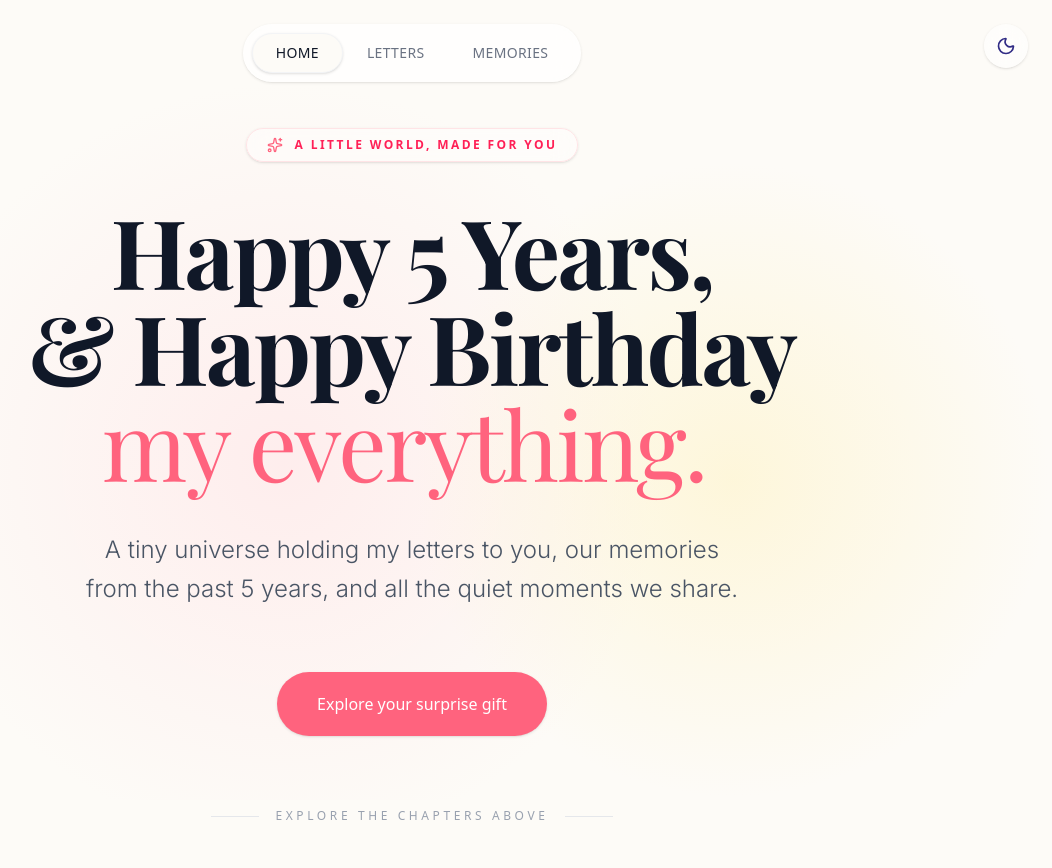
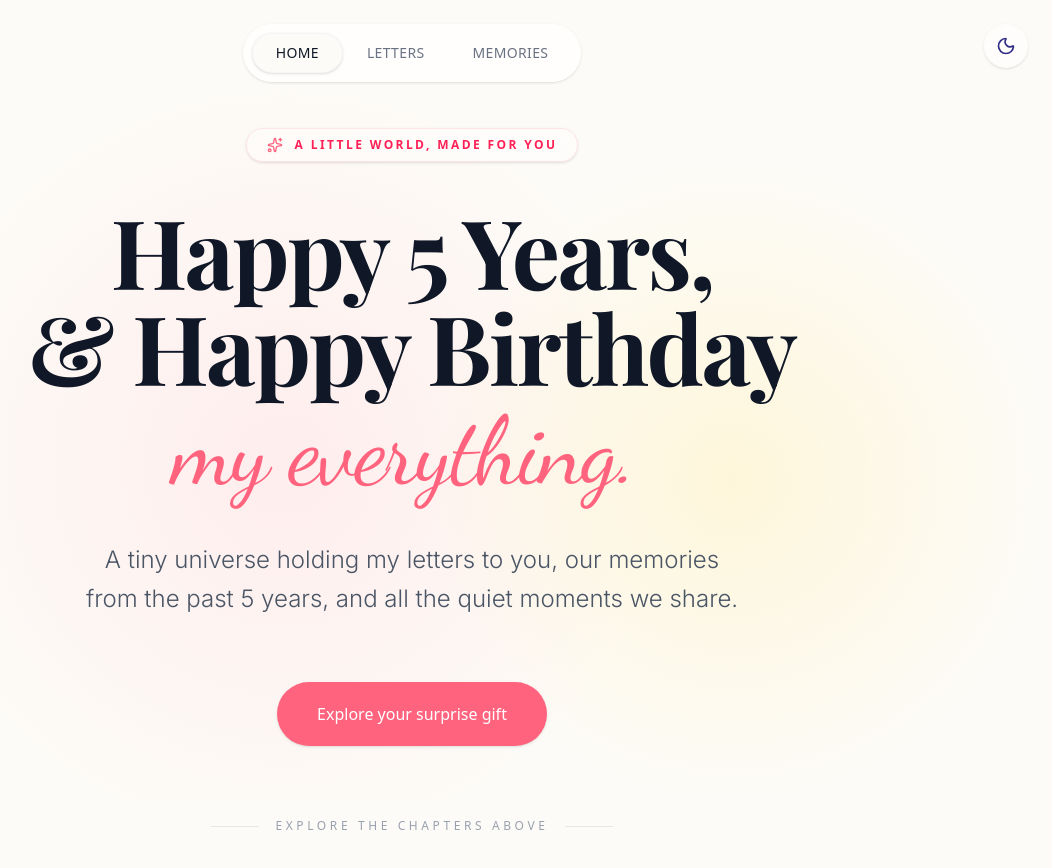
Before and after one commit to zaidh-mech/birthday-website, a Next.js app: page / in a window 1280 px wide. Shown: the top 868 px of the page, without its empty margins (228-1280 px from the left). Built offline with nearby package versions, Linux system fonts and the light colour scheme; a web font is replaced by a local one.

Commit message:
fix: restore beautiful cursive font by using correct tailwind variable name

```diff
--- a/src/app/gift/GiftInteractive.tsx
+++ b/src/app/gift/GiftInteractive.tsx
@@ -444,7 +444,7 @@ export default function GiftInteractive() {
                     </div>
 
                     <div className="mt-10 mb-2 text-center">
-                      <p className="font-dancing text-4xl text-[#A67C00] dark:text-[#D4AF37]">I can&apos;t wait to celebrate with you!</p>
+                      <p className="font-cursive text-4xl text-[#A67C00] dark:text-[#D4AF37]">I can&apos;t wait to celebrate with you!</p>
                     </div>
                   </div>
                 </div>
--- a/src/app/page.tsx
+++ b/src/app/page.tsx
@@ -39,7 +39,7 @@ export default function Home() {
         <motion.h1 variants={itemVars} className="font-serif text-5xl md:text-7xl lg:text-8xl font-bold tracking-tight leading-none transition-colors duration-1000 text-gray-900 dark:text-gray-100">
           Happy 5 Years,<br />
           & Happy Birthday <br />
-          <span className="font-dancing font-normal pr-4 transition-colors duration-1000 text-rose-400 dark:text-purple-300">my everything.</span>
+          <span className="font-cursive font-normal pr-4 transition-colors duration-1000 text-rose-400 dark:text-purple-300">my everything.</span>
         </motion.h1>
 
         <motion.p variants={itemVars} className="font-sans text-xl md:text-2xl leading-relaxed font-light max-w-2xl mx-auto transition-colors duration-1000 text-gray-600 dark:text-gray-300">
```
